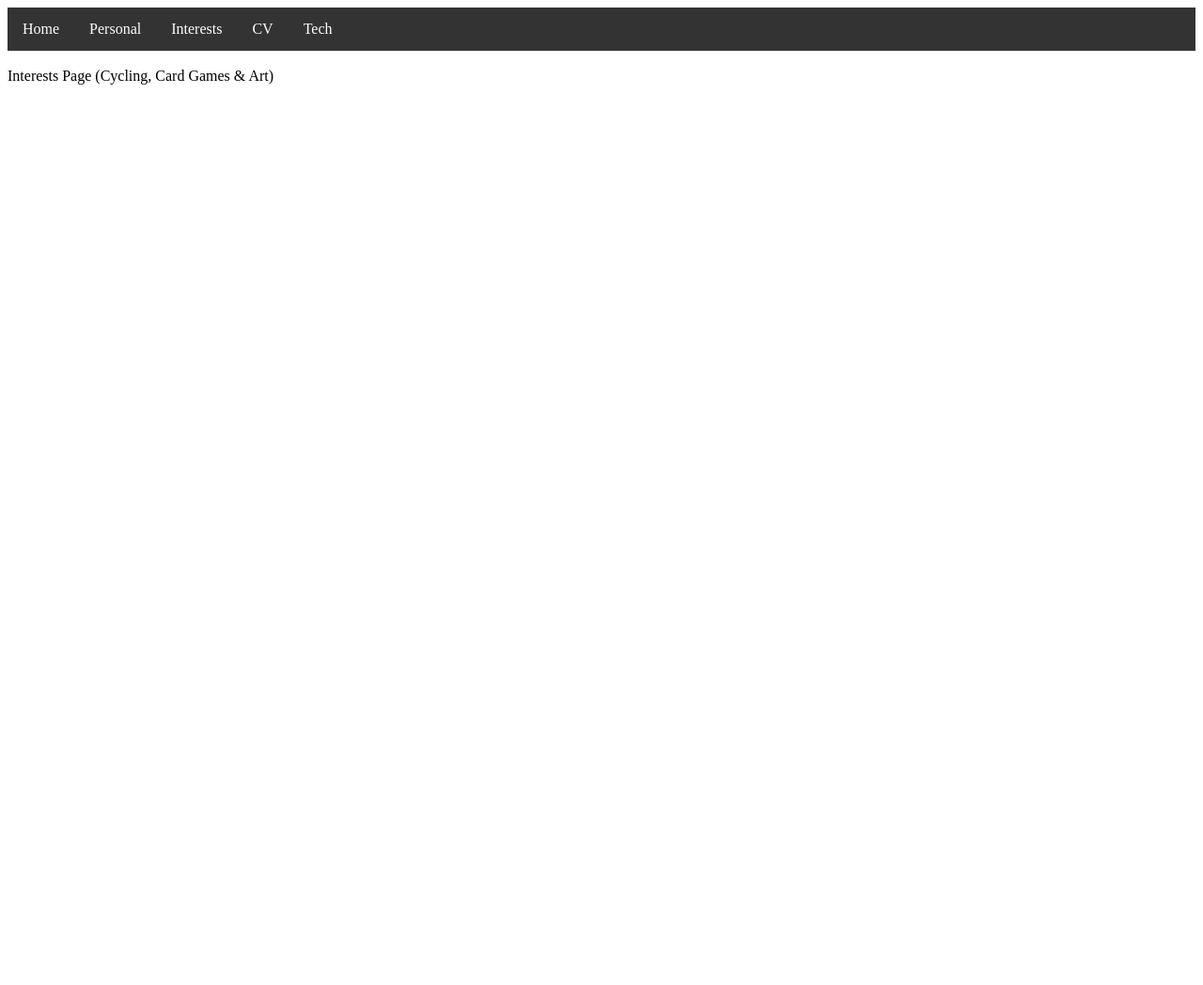
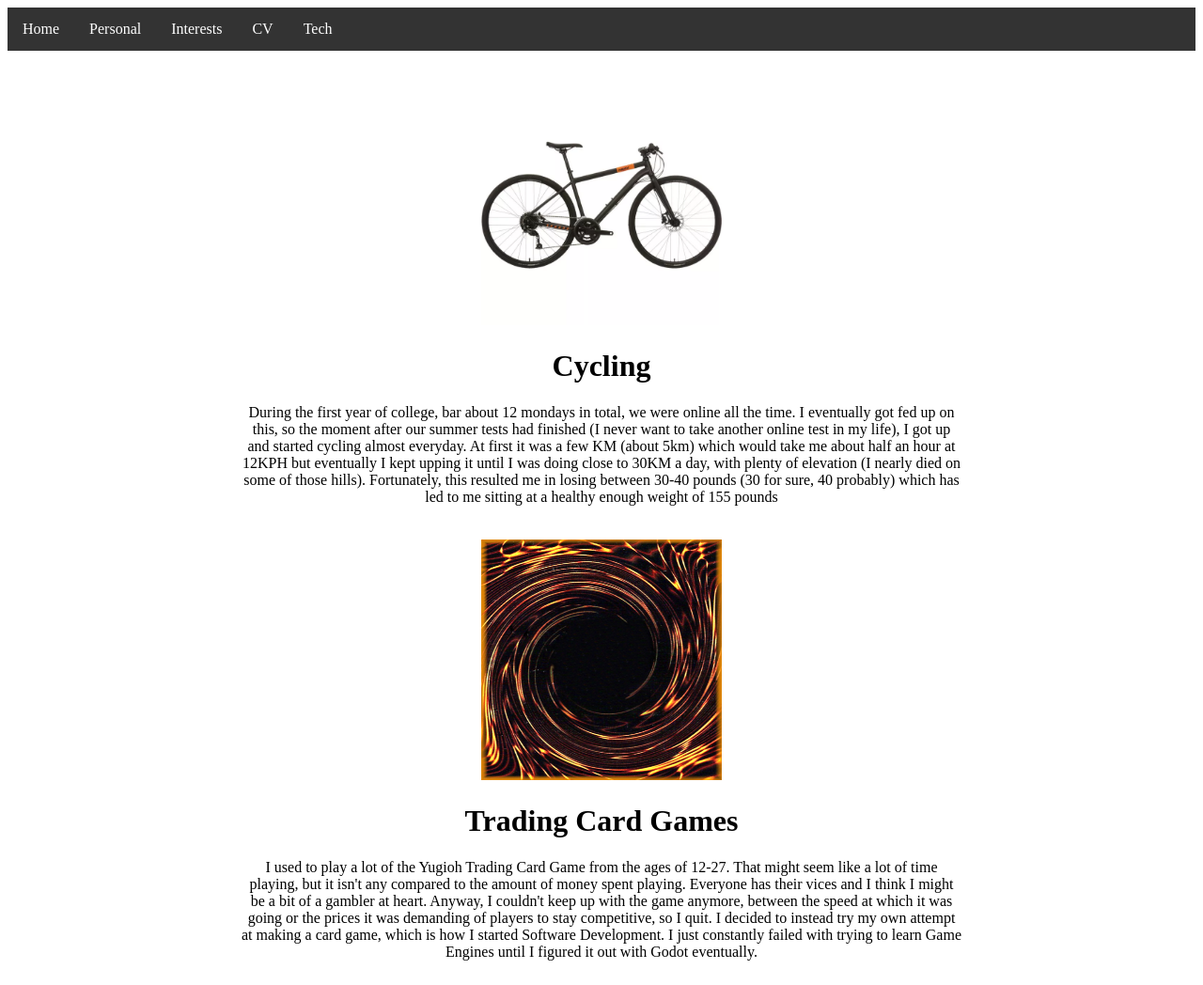
Before and after one commit to AlexDarigan/flaskbioapp, a Flask app: page /interests in a window 1280 px wide. Shown: the whole page at 94% size. Before the commit the page ends 90 px from the top, so only its background shows below. Run offline with Flask 2, Linux system fonts and the light colour scheme.

Commit message:
Add Interests Page

```diff
--- a/templates/interests.html
+++ b/templates/interests.html
@@ -1,4 +1,27 @@
+{% from 'components/article.html' import Article -%}
 {% extends "base.html" %}
 {% block body %}
-Interests Page (Cycling, Card Games & Art)
+{% call Article("static/bike.webp") -%}
+<h1>Cycling</h1>
+<p class="content">
+    During the first year of college, bar about 12 mondays in total, we were online all the time.
+    I eventually got fed up on this, so the moment after our summer tests had finished (I never want
+    to take another online test in my life), I got up and started cycling almost everyday. At first it
+    was a few KM (about 5km) which would take me about half an hour at 12KPH but eventually I kept upping it
+    until I was doing close to 30KM a day, with plenty of elevation (I nearly died on some of those hills).
+    Fortunately, this resulted me in losing between 30-40 pounds (30 for sure, 40 probably) which has led to
+    me sitting at a healthy enough weight of 155 pounds
+</p>
+{% endcall -%}
+{% call Article("static/cardback.jpg") -%}
+<h1>Trading Card Games</h1>
+<p class="content">
+    I used to play a lot of the Yugioh Trading Card Game from the ages of 12-27. That might seem like a lot
+    of time playing, but it isn't any compared to the amount of money spent playing. Everyone has their vices and
+    I think I might be a bit of a gambler at heart. Anyway, I couldn't keep up with the game anymore, between the speed at
+    which it was going or the prices it was demanding of players to stay competitive, so I quit. I decided to instead try my
+    own attempt at making a card game, which is how I started Software Development. I just constantly failed with trying to
+    learn Game Engines until I figured it out with Godot eventually.
+</p>
+{% endcall -%}
 {% endblock %}
```
Also changed, not shown: static/bike.webp (added), static/cardback.jpg (added).
